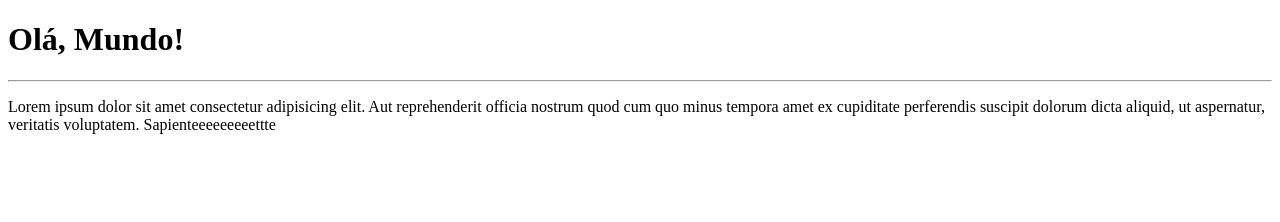
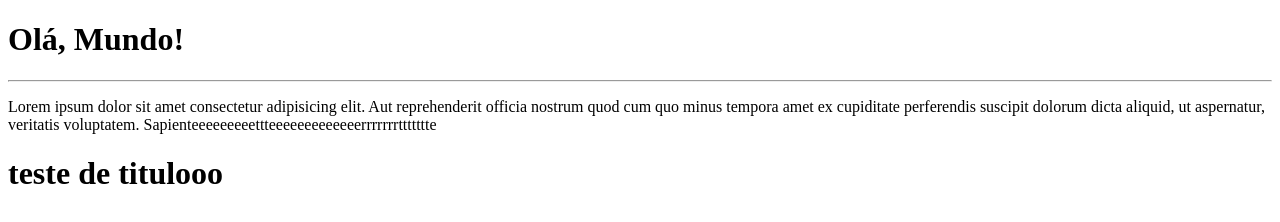
Before and after one commit to luanybasilio/one, a plain HTML site: page site.exemplo/index.html in a window 1280 px wide. Drawn offline with Linux system fonts and the light colour scheme.

Commit message:
Update index.html

```diff
--- a/site.exemplo/index.html
+++ b/site.exemplo/index.html
@@ -8,6 +8,8 @@
 <body>
     <h1>Olá, Mundo!</h1>
     <hr>
-    <p>Lorem ipsum dolor sit amet consectetur adipisicing elit. Aut reprehenderit officia nostrum quod cum quo minus tempora amet ex cupiditate perferendis suscipit dolorum dicta aliquid, ut aspernatur, veritatis voluptatem. Sapienteeeeeeeeettte </p>
+
+    <p>Lorem ipsum dolor sit amet consectetur adipisicing elit. Aut reprehenderit officia nostrum quod cum quo minus tempora amet ex cupiditate perferendis suscipit dolorum dicta aliquid, ut aspernatur, veritatis voluptatem. Sapienteeeeeeeeettteeeeeeeeeeeeerrrrrrrttttttte </p>
+    <h1>teste de titulooo</h1>
 </body>
 </html>
```
